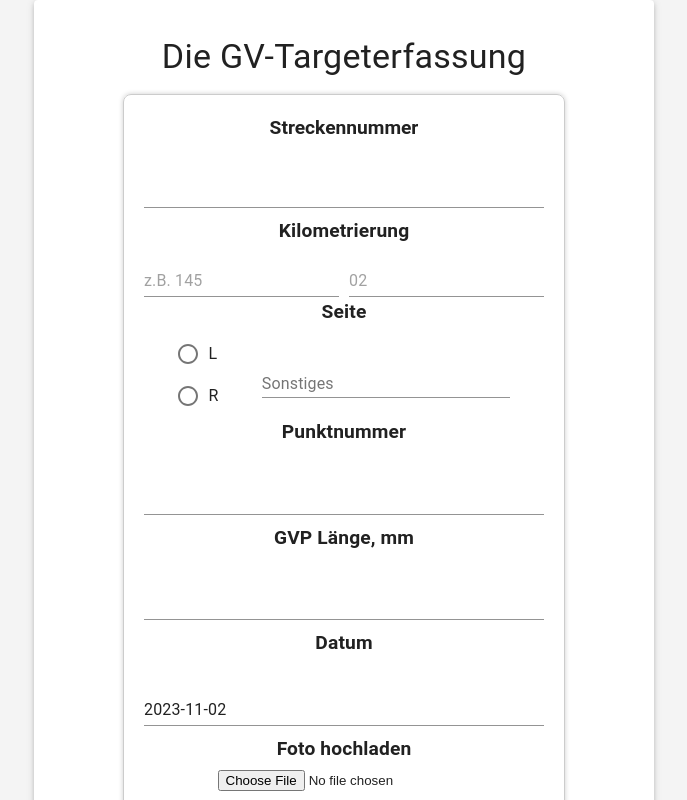
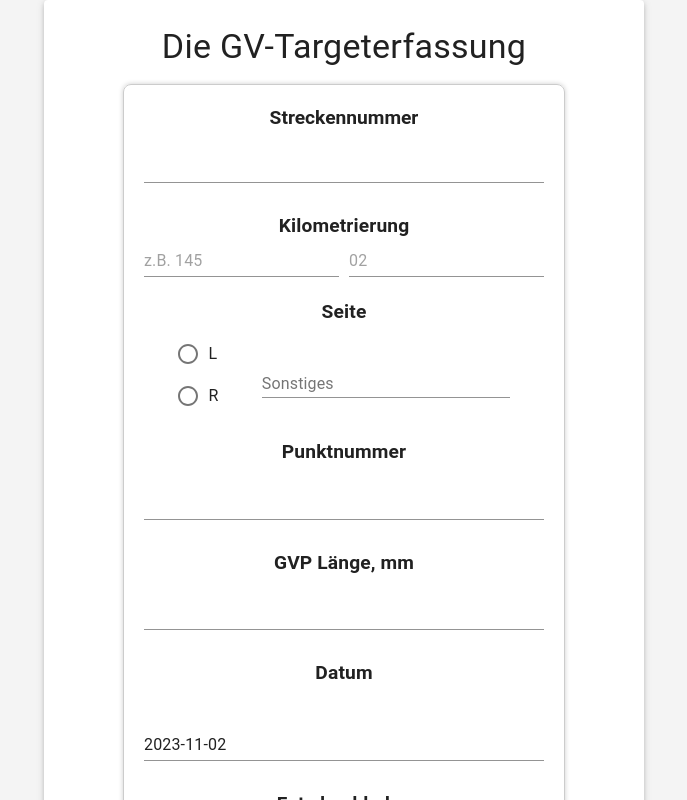
Before and after one commit to nastiavynohradova/gv-targeterfassung-test, a React (Create React App) app: page / in a window 1280 px wide. Shown: the top 800 px of the page, without its empty margins (296-983 px from the left). Built offline with nearby package versions, Linux system fonts and the light colour scheme.

Commit message:
added white spaces, csv file naming

```diff
--- a/package.json
+++ b/package.json
@@ -1,7 +1,7 @@
 {
   "name": "gv-targeterfassung",
   "version": "0.1.0",
-  "homepage": "https://giconsultapp.github.io/gv-targeterfassung/",
+  "homepage": "https://giconsultapp.github.io/gv-targeterfassung-app",
   "private": true,
   "dependencies": {
     "@material-ui/core": "^4.11.0",
--- a/public/index.html
+++ b/public/index.html
@@ -7,7 +7,7 @@
     <meta name="theme-color" content="#000000" />
     <meta
       name="description"
-      content="Web site created using create-react-app"
+      content="Offline-Anwendung für die Targeterfassung bei der Gleisvermessung"
     />
     <link rel="apple-touch-icon" href="%PUBLIC_URL%/logo192.png" />
     <!--
@@ -24,7 +24,7 @@
       work correctly both with client-side routing and a non-root public URL.
       Learn how to configure a non-root public URL by running `npm run build`.
     -->
-    <title>React App</title>
+    <title>GV Targeterfassung</title>
   </head>
   <body>
     <noscript>You need to enable JavaScript to run this app.</noscript>
--- a/src/App.css
+++ b/src/App.css
@@ -9,8 +9,8 @@ body,
   text-align: center;
 }
 label + .MuiInput-formControl {
-  margin-top: 0px !important;
+  margin-top: 15px !important;
 }
 .MuiInputBase-input {
-  padding: 20px 0px 7px !important;
+  padding: 5px 0px 7px !important;
 }
--- a/src/App.js
+++ b/src/App.js
@@ -20,7 +20,7 @@ const useStyles = makeStyles((theme) => ({
     display: "flex",
     justifyContent: "center",
     "& > *": {
-      padding: "20px",
+      padding: "10px",
       display: "flex",
       flexDirection: "column",
     },
@@ -241,7 +241,7 @@ function App() {
         })
         .join("\n");
 
-    zip.file("daten_von_heute.csv", csvContent);
+    zip.file(`${currentDate}.csv`, csvContent);
 
     // Add the image files to the ZIP file
     todaySubmissions.forEach((el, index) => {
--- a/src/components/MainForm.js
+++ b/src/components/MainForm.js
@@ -16,6 +16,9 @@ const useStyles = makeStyles((theme) => ({
     fontWeight: "bold",
     fontSize: "1.2rem", // Adjust the font size
     marginBottom: "5px", // Add some spacing below titles
+  },
+  textField: {
+    marginBottom: "1px", // Add margin to text fields
   },
 }));
 
@@ -62,7 +65,7 @@ const MainForm = ({
             .slice(0, 4);
         }}
       />
-
+      <br></br>
       <Typography variant="h6" className={classes.title}>
         Kilometrierung
       </Typography>
@@ -88,7 +91,7 @@ const MainForm = ({
           onChange={handleInputChange}
         />
       </Box>
-
+      <br></br>
       <Typography variant="h6" className={classes.title}>
         Seite
       </Typography>
@@ -117,7 +120,7 @@ const MainForm = ({
           onChange={formData.handleChange}
         />
       </Box>
-
+      <br></br>
       <Typography variant="h6" className={classes.title}>
         Punktnummer
       </Typography>
@@ -130,7 +133,7 @@ const MainForm = ({
         onChange={handleInputChange}
         margin="normal"
       />
-
+      <br></br>
       <Typography variant="h6" className={classes.title}>
         GVP Länge, mm
       </Typography>
@@ -143,22 +146,23 @@ const MainForm = ({
         onChange={handleInputChange}
         margin="normal"
       />
-
+      <br></br>
       <Typography variant="h6" className={classes.title}>
         Datum
       </Typography>
-
+      <br></br>
       <TextField
         required
         fullWidth
         name="currentDate"
+        placeholder="z.B. 2023-10-20"
         value={currentDate}
         onChange={(e) => {
           setCurrentDate(e.target.value);
         }}
         margin="normal"
       />
-
+      <br></br>
       <Typography variant="h6" className={classes.title}>
         Foto hochladen
       </Typography>
```
Also changed, not shown: 13 other files (tests, documents, lock files or other folders).
